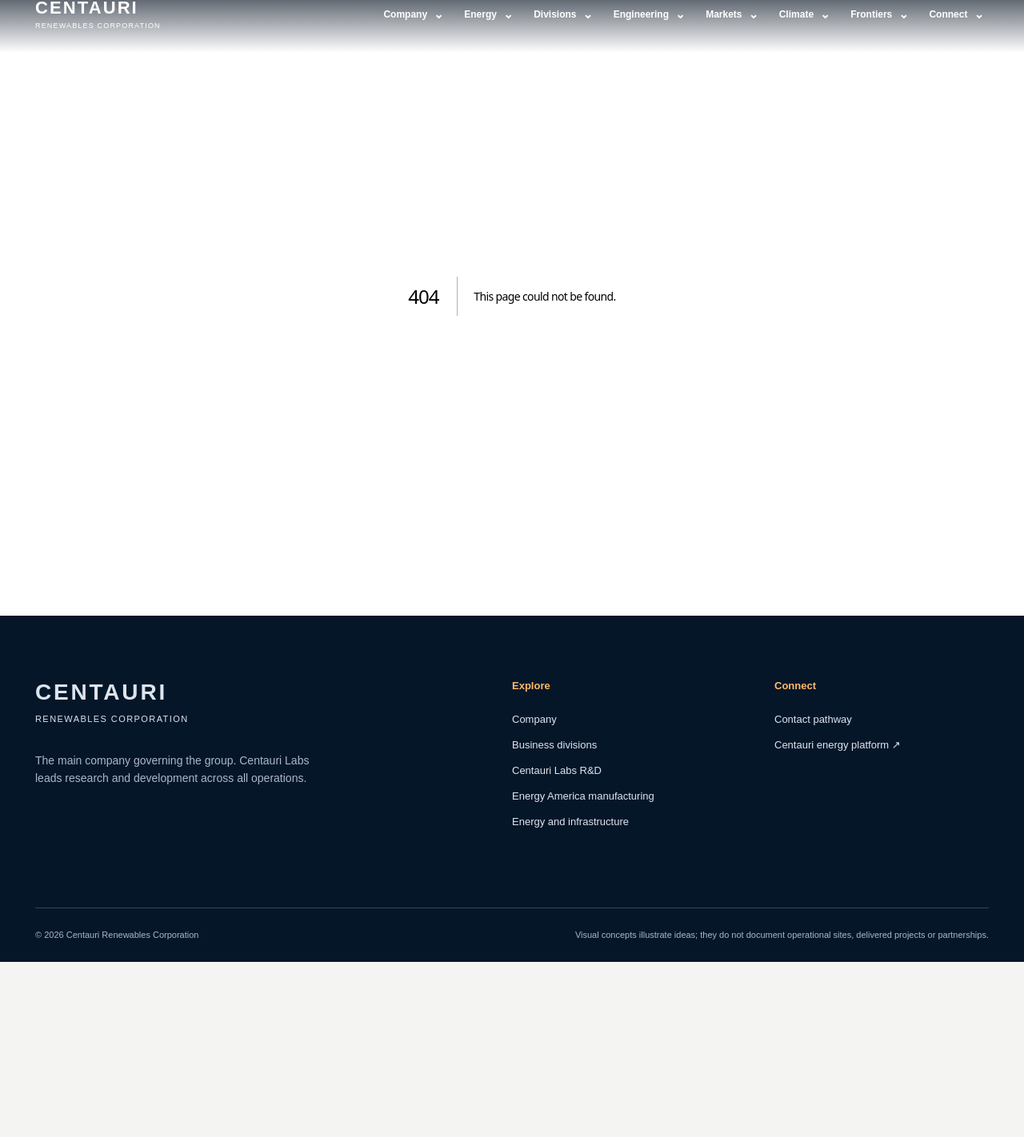
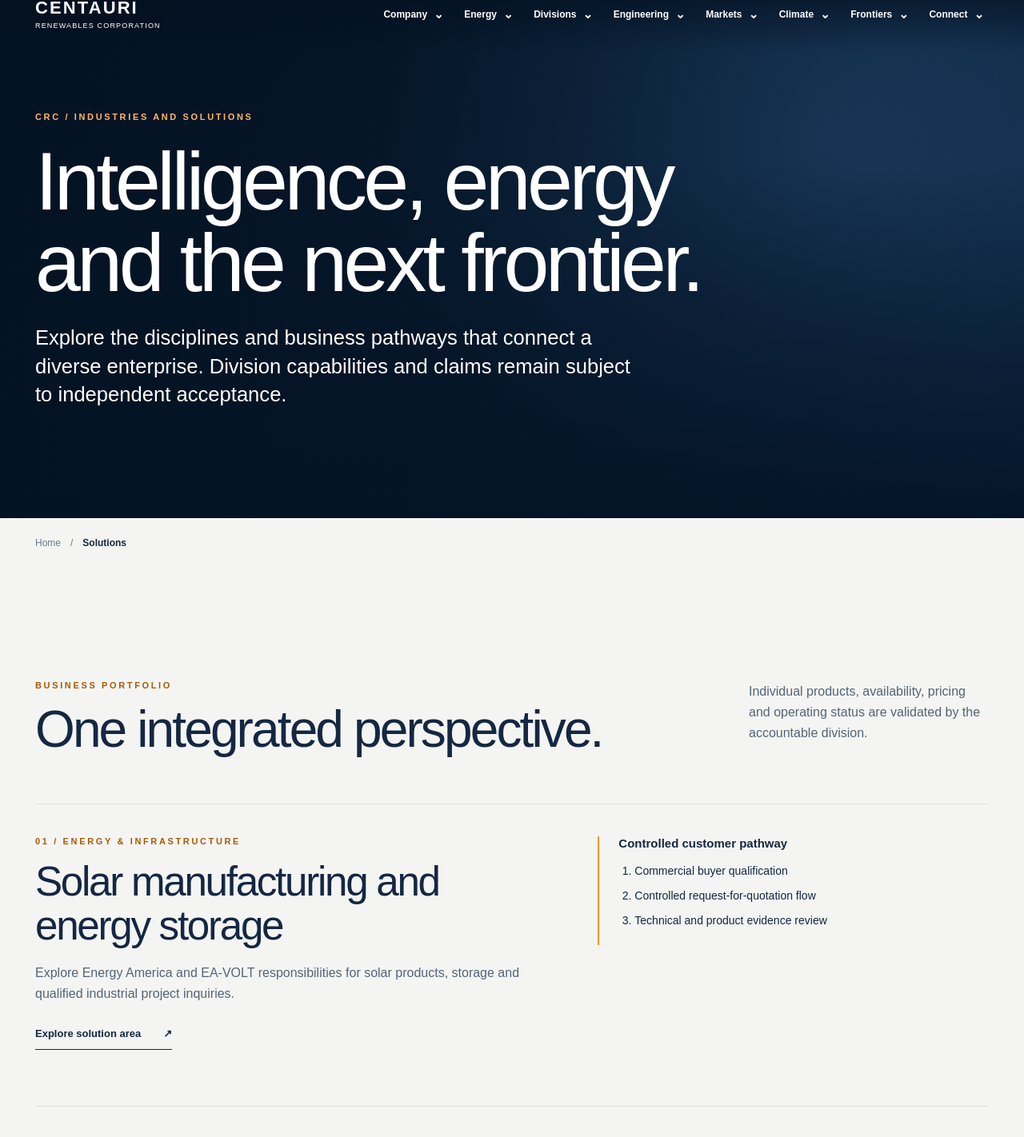
Before and after one commit to zohebkhanfiji-ux/CTRI-GLOBAL, a Next.js app: page /solutions in a window 1280 px wide. Before the commit this address had no page. Shown: the part 30-1452 px from the top of the page at 80% size. Before the commit the page ends 1233 px from the top, so only its background shows below. Built offline with nearby package versions, Linux system fonts and the light colour scheme.

Commit message:
feat(ctri): add reviewed solutions and fail-closed inquiry vertical

```diff
--- /dev/null
+++ b/app/solutions/page.js
@@ -0,0 +1,45 @@
+import Link from 'next/link';
+import { corporateIdentity, productReleaseNotice } from '../../lib/corporate-identity.mjs';
+
+export const metadata = {
+  title: 'Solutions | ' + corporateIdentity.name,
+  description: 'Corporate overview of advanced energy systems, enterprise intelligence and research-led engineering across the Centauri Renewables portfolio.',
+  robots: { index: false, follow: false },
+};
+
+const solutionAreas = [
+  {name:'Solar manufacturing and energy storage',segment:'ENERGY & INFRASTRUCTURE',href:'/explore/energy-america',
+   description:'Explore Energy America and EA-VOLT responsibilities for solar products, storage and qualified industrial project inquiries.',items:['Commercial buyer qualification','Controlled request-for-quotation flow','Technical and product evidence review']},
+  {name:'Enterprise intelligence and automation',segment:'DIGITAL INTELLIGENCE',href:'/explore/ad-astra',
+   description:'Explore Ad Astra software and enterprise solution concepts with separate product safety, privacy and commercialization reviews.',items:['Enterprise discovery','Product evaluation','Protected customer onboarding']},
+  {name:'Applied research and development',segment:'SCIENCE & ENGINEERING',href:'/explore/centauri-labs',
+   description:'Explore cross-divisional research, engineering and technical-validation topics under Centauri Labs.',items:['Technical validation','Research collaboration','Responsible technology transfer']},
+  {name:'Community and social technology',segment:'CONSUMER EXPERIENCES',href:'/explore/mutual-moon',
+   description:'Explore Mutual Moon as an independent consumer service subject to member safety, privacy and eligibility controls.',items:['Privacy by design','Member protection','Account support']},
+];
+
+export default function SolutionsPage() {
+  return <main id="main" className="interior">
+    <section className="interior-hero division-hero" aria-labelledby="solutions-title">
+      <div className="interior-hero-content shell">
+        <p className="eyebrow light">CRC / INDUSTRIES AND SOLUTIONS</p>
+        <h1 id="solutions-title">Intelligence, energy<br />and the next frontier.</h1>
+        <p>Explore the disciplines and business pathways that connect a diverse enterprise. Division capabilities and claims remain subject to independent acceptance.</p>
+      </div>
+    </section>
+    <div className="breadcrumb shell"><Link href="/">Home</Link><span aria-hidden="true">/</span><strong>Solutions</strong></div>
+    <section className="section-pad shell">
+      <div className="section-heading"><div><p className="eyebrow">BUSINESS PORTFOLIO</p><h2>One integrated perspective.</h2></div><p>Individual products, availability, pricing and operating status are validated by the accountable division.</p></div>
+      <div className="division-directory">{solutionAreas.map((area,i)=><article className="division-directory-card" key={area.href}>
+        <div>
+          <p className="eyebrow">{String(i+1).padStart(2,'0')} / {area.segment}</p>
+          <h3>{area.name}</h3><p>{area.description}</p>
+          <Link className="text-link" href={area.href}>Explore solution area <span aria-hidden="true">↗</span></Link>
+        </div>
+        <div className="division-directory-flow"><strong>Controlled customer pathway</strong><ol>{area.items.map(x=><li key={x}>{x}</li>)}</ol></div>
+      </article>)}</div>
+      <p className="muted-copy" style={{marginTop:36}}>{productReleaseNotice}</p>
+      <Link className="button button-primary" href="/contact">Review inquiry pathways <span aria-hidden="true">↗</span></Link>
+    </section>
+  </main>;
+}
```
